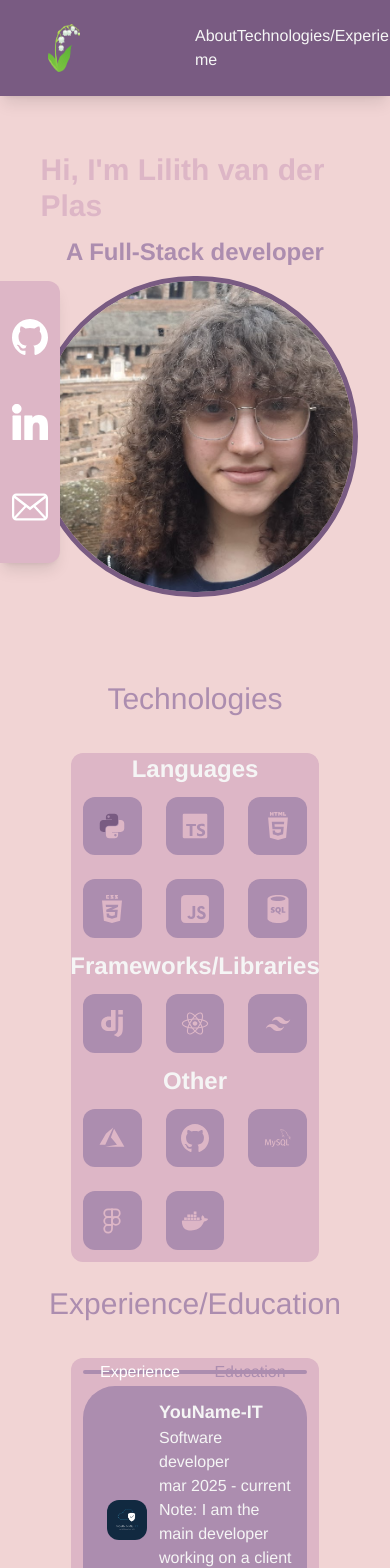
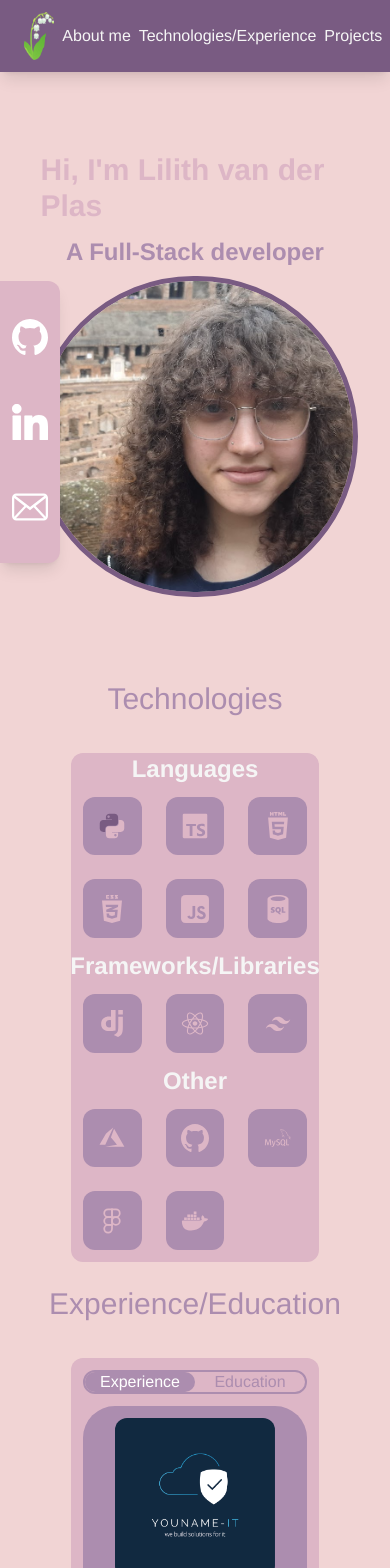
Before and after one commit to Lily-ofthevalley/Lily-ofthevalley.github.io, a React (Vite) app: page / in a window 390 px wide. Shown: the top 1568 px of the page. Built offline with nearby package versions, Linux system fonts and the light colour scheme.

Commit message:
responsivity

```diff
--- a/src/components/Experience/Card.tsx
+++ b/src/components/Experience/Card.tsx
@@ -8,11 +8,11 @@ interface Props {
 
 const Card = ({ imageUrl, name, timeframe, title, note }: Props) => {
   return (
-    <div className="w-full min-h-1/5 h-auto bg-[#AC8DAF] rounded-4xl flex items-center mb-3 p-3">
+    <div className="w-full min-h-1/5 h-auto bg-[#AC8DAF] rounded-4xl flex flex-col md:flex-row mb-3 p-3">
       <img
         src={imageUrl}
         alt={name}
-        className="w-1/5 h-auto ml-3 mr-3 rounded-xl"
+        className="w-4/5 md:w-1/5 h-auto ml-3 mr-3 rounded-xl self-center"
       />
       <div>
         <p className="text-lg font-bold">{name}</p>
--- a/src/components/Experience/CardEducation.tsx
+++ b/src/components/Experience/CardEducation.tsx
@@ -14,8 +14,12 @@ const CardEducation = ({
   note,
 }: Props) => {
   return (
-    <div className="w-full min-h-1/5 h-auto bg-[#AC8DAF] rounded-4xl flex items-center mb-3 p-3">
-      <img src={imageUrl} alt={name} className="w-1/5 h-auto ml-3 mr-3" />
+    <div className="w-full min-h-1/5 h-auto bg-[#AC8DAF] rounded-4xl flex flex-col md:flex-row mb-3 p-3">
+      <img
+        src={imageUrl}
+        alt={name}
+        className="w-4/5 md:w-1/5 h-auto ml-3 mr-3 self-center"
+      />
       <div>
         <p className="text-lg font-bold">{name}</p>
         <p>{educationalLevel}</p>
--- a/src/components/Header.tsx
+++ b/src/components/Header.tsx
@@ -10,10 +10,10 @@ const Header = () => {
 
   return (
     <div className="bg-[#795B82] flex flex-row w-full fixed z-50 shadow-lg">
-      <div className="w-1/12 ml-12 flex items-center">
+      <div className="w-1/12 ml-6 md:ml-12 flex items-center">
         <img src={Icon} alt="Lily of the valley" className="h-12 w-auto" />
       </div>
-      <div className="w-1/2 ml-auto flex justify-evenly py-6">
+      <div className="w-11/12 md:w-1/2 ml-auto flex justify-evenly py-6">
         <p
           className="duration-300 ease-in-out hover:scale-115 cursor-pointer"
           onClick={() => scrollToSection("home")}
--- a/src/layouts/Experience.tsx
+++ b/src/layouts/Experience.tsx
@@ -21,7 +21,7 @@ const Experience = () => {
       </h1>
       <div className="flex flex-col justify-center items-center w-full h-full mt-9">
         <div className="w-4/5 h-full rounded-xl bg-[#DDB6C6] flex flex-col items-center p-3">
-          <div className="h-1/20 border-2 border-[#AC8DAF] w-full rounded-4xl relative">
+          <div className="h-6 md:h-1/20 border-2 border-[#AC8DAF] w-full rounded-4xl relative">
             {/* Sliding background bar */}
             <div
               className={`w-1/2 bg-[#AC8DAF] rounded-full h-full absolute transition-transform duration-300 ease-in-out ${
```
